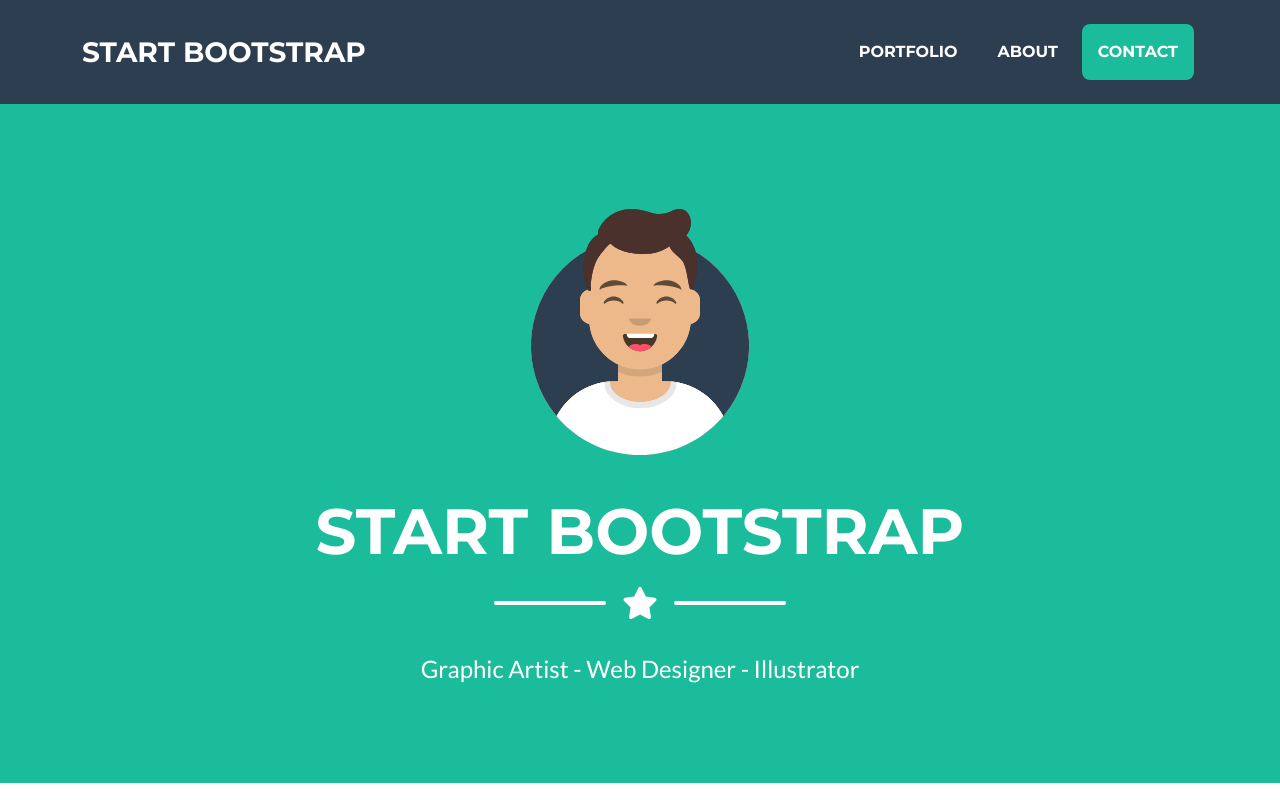
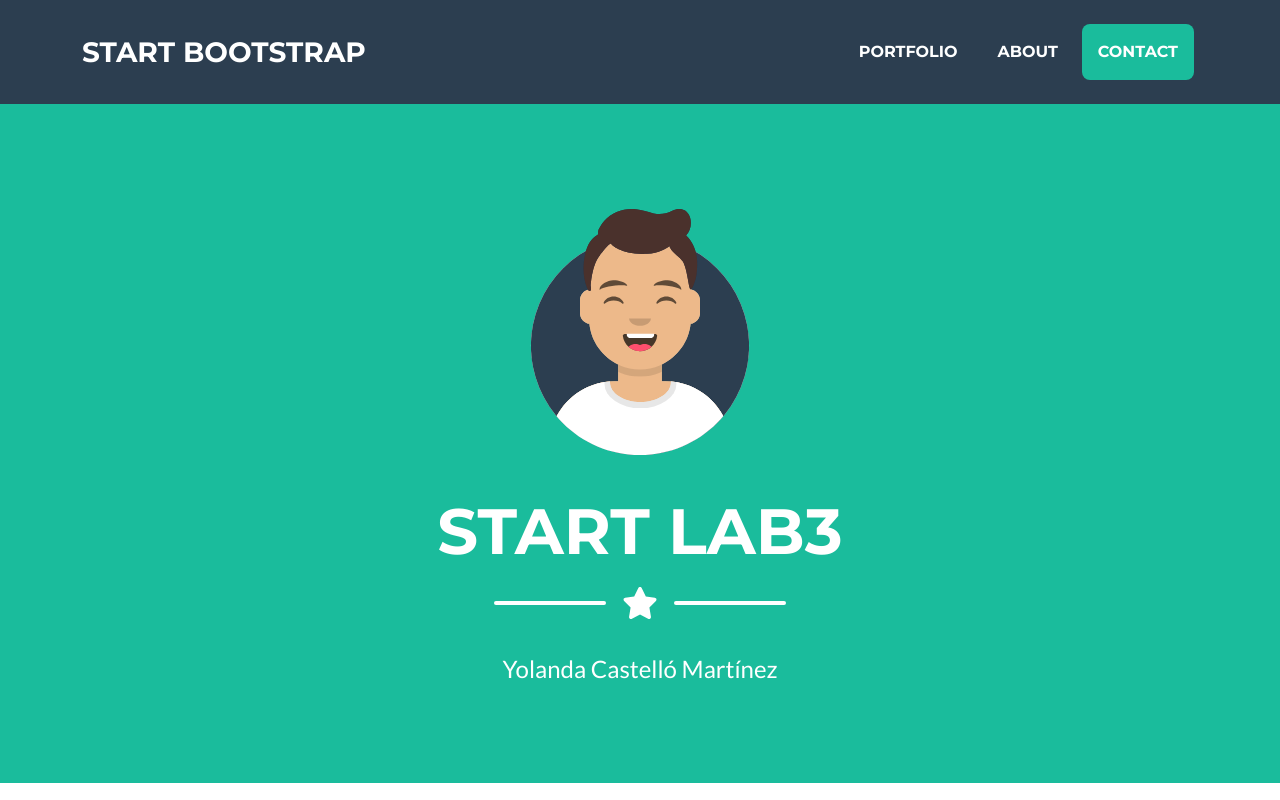
Before and after one commit to yolcasmar/Test-Lab3, a plain HTML site: page index.html in a window 1280 px wide. Shown: the top 800 px of the page. Drawn offline with nearby package versions, Linux system fonts and the light colour scheme.

Commit message:
visible changes

```diff
--- a/index.html
+++ b/index.html
@@ -40,7 +40,7 @@
                 <!-- Masthead Avatar Image-->
                 <img class="masthead-avatar mb-5" src="assets/img/avataaars.svg" alt="..." />
                 <!-- Masthead Heading-->
-                <h1 class="masthead-heading text-uppercase mb-0">Start Bootstrap</h1>
+                <h1 class="masthead-heading text-uppercase mb-0">Start Lab3</h1>
                 <!-- Icon Divider-->
                 <div class="divider-custom divider-light">
                     <div class="divider-custom-line"></div>
@@ -48,7 +48,7 @@
                     <div class="divider-custom-line"></div>
                 </div>
                 <!-- Masthead Subheading-->
-                <p class="masthead-subheading font-weight-light mb-0">Graphic Artist - Web Designer - Illustrator</p>
+                <p class="masthead-subheading font-weight-light mb-0">Yolanda Castelló Martínez</p>
             </div>
         </header>
         <!-- Portfolio Section-->
```
